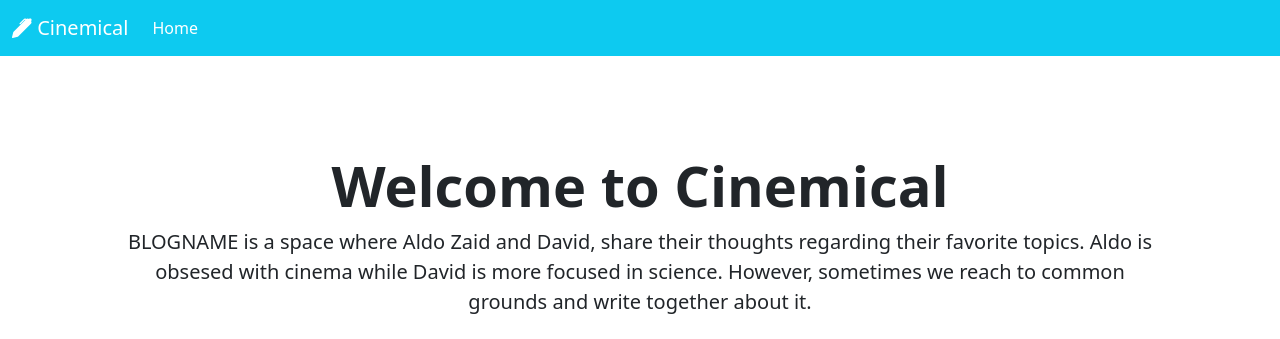
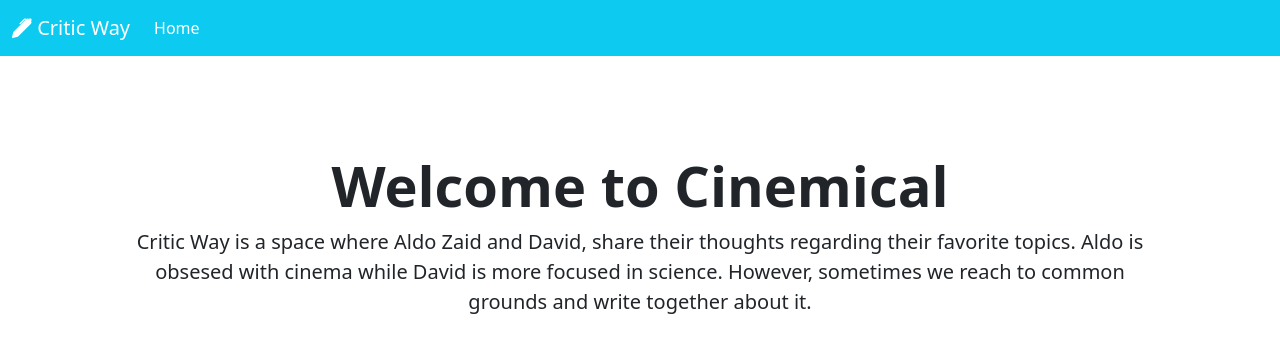
Before and after one commit to PepoPy/blog, a plain HTML site: page index.html in a window 1280 px wide. Shown: the top 339 px of the page. Drawn offline with nearby package versions, Linux system fonts and the light colour scheme; grey boxes are pictures that could not be loaded.

Commit message:
Update index.html

```diff
--- a/index.html
+++ b/index.html
@@ -5,7 +5,7 @@
     <meta charset="UTF-8">
     <meta http-equiv="X-UA-Compatible" content="IE=edge">
     <meta name="viewport" content="width=device-width, initial-scale=1.0">
-    <title>Cinemical</title>
+    <title>Critic Way</title>
     <link href="https://cdn.jsdelivr.net/npm/bootstrap@5.3.2/dist/css/bootstrap.min.css" rel="stylesheet"
         integrity="sha384-T3c6CoIi6uLrA9TneNEoa7RxnatzjcDSCmG1MXxSR1GAsXEV/Dwwykc2MPK8M2HN" crossorigin="anonymous">
     <script src="https://cdn.jsdelivr.net/npm/bootstrap@5.3.2/dist/js/bootstrap.bundle.min.js"
@@ -20,7 +20,7 @@
         <div class="container-fluid">
             <a class="navbar-brand" href="#">
                 <i class="bi bi-pen-fill"></i>
-                Cinemical
+                Critic Way
             </a>
             <button class="navbar-toggler" type="button" data-bs-toggle="collapse"
                 data-bs-target="#navbarSupportedContent" aria-controls="navbarSupportedContent" aria-expanded="false"
@@ -61,7 +61,7 @@
     <div class="px-4 pt-5 my-5 text-center">
         <h1 class="display-4 fw-bold">Welcome to Cinemical</h1>
         <div class="col-lg-10 mx-auto">
-            <p class="lead mb-4">BLOGNAME is a space where Aldo Zaid and David, share their thoughts regarding
+            <p class="lead mb-4">Critic Way is a space where Aldo Zaid and David, share their thoughts regarding
                 their favorite topics. Aldo is obsesed with cinema while David is more focused in science. However,
                 sometimes we reach to common grounds and write together about it.
             </p>
@@ -92,7 +92,7 @@
                     <div class="card mt-4">
                         <img src="blog3.jpg" class="card-img-top" alt="">
                         <div class="card-body">
-                            <h5 class="card-title">Cineme 1</h5>
+                            <h5 class="card-title">Cinema 1</h5>
                             <h6 class="card-subtitle">Aldo Zaid</h6>
                             <p class="card-text">Lorem, ipsum dolor sit amet consectetur adipisicing elit. Eius enim
                                 aliquid qui voluptatibus similique alias ducimus. Nostrum unde laboriosam ipsa quos
```
